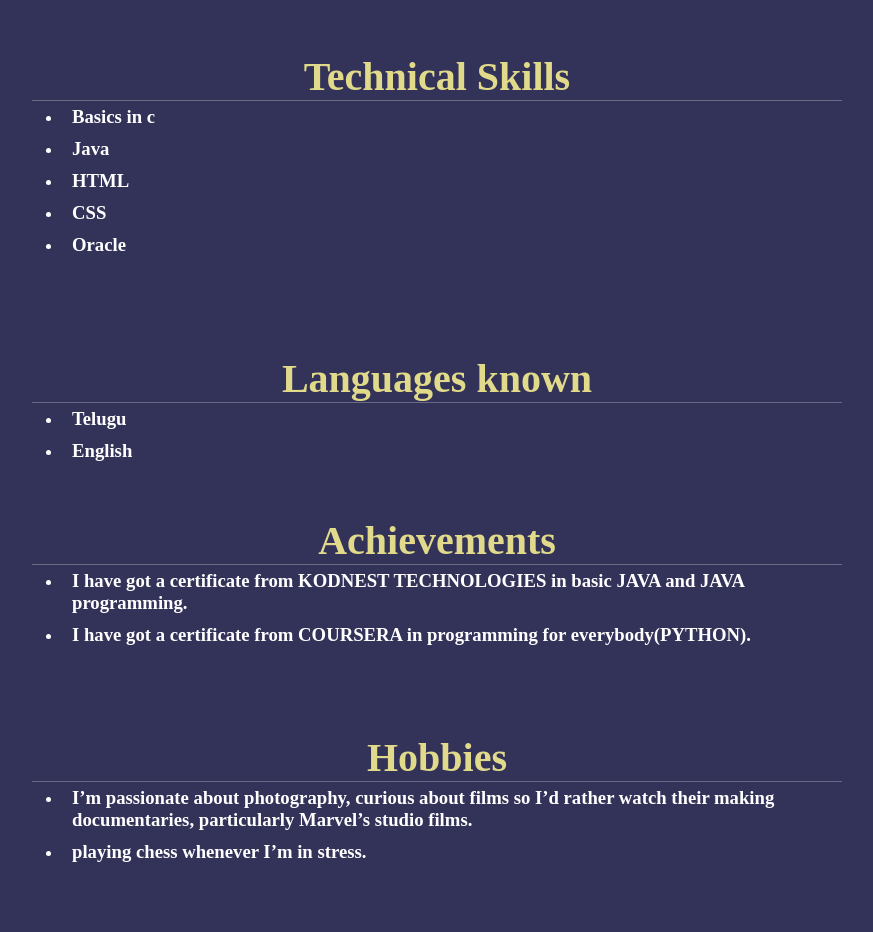
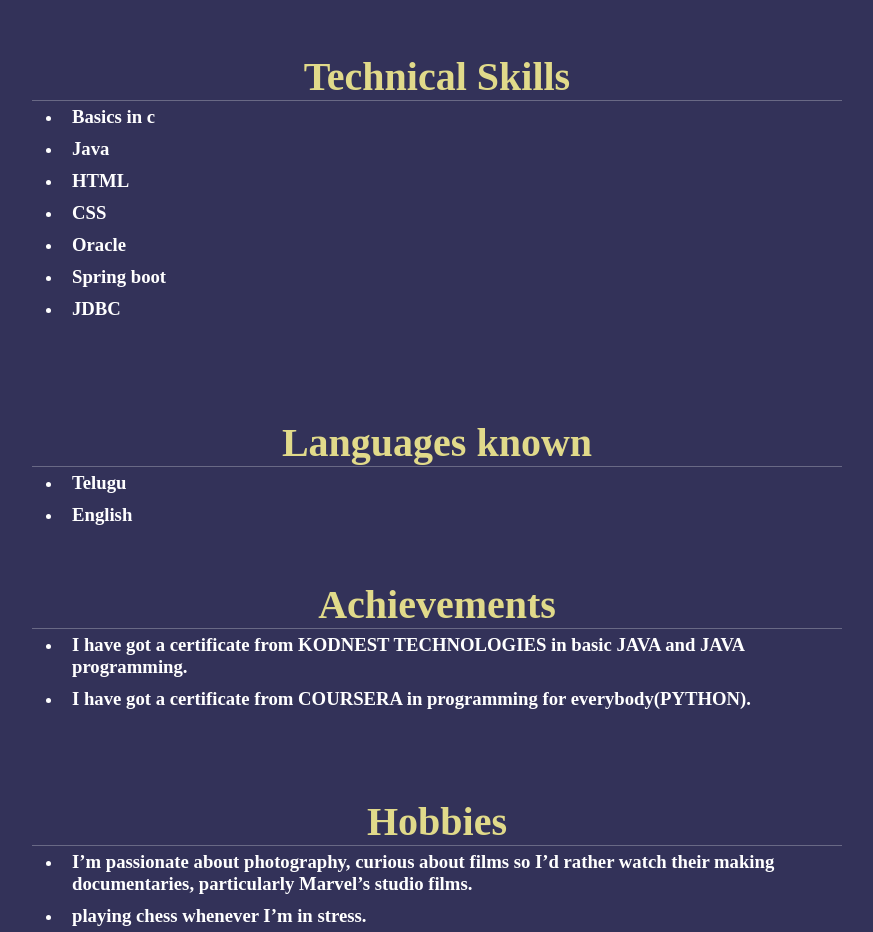
Before and after one commit to varmadanduprolu/cv, a plain HTML site: page index.html in a window 1280 px wide. Shown: the part 1084-2016 px from the top of the page, without its empty margins (378-1251 px from the left). Before the commit the page ends 1952 px from the top, so only its background shows below. Drawn offline with Linux system fonts and the light colour scheme.

Commit message:
made changes in html file

```diff
--- a/index.html
+++ b/index.html
@@ -92,6 +92,8 @@
         <li><h3>HTML</h3></li>
         <li><h3>CSS</h3></li>
         <li><h3>Oracle</h3></li>
+        <li><h3>Spring boot</h3></li>
+        <li><h3>JDBC</h3></li>
     </ul>
 </div>
 </section>
```
